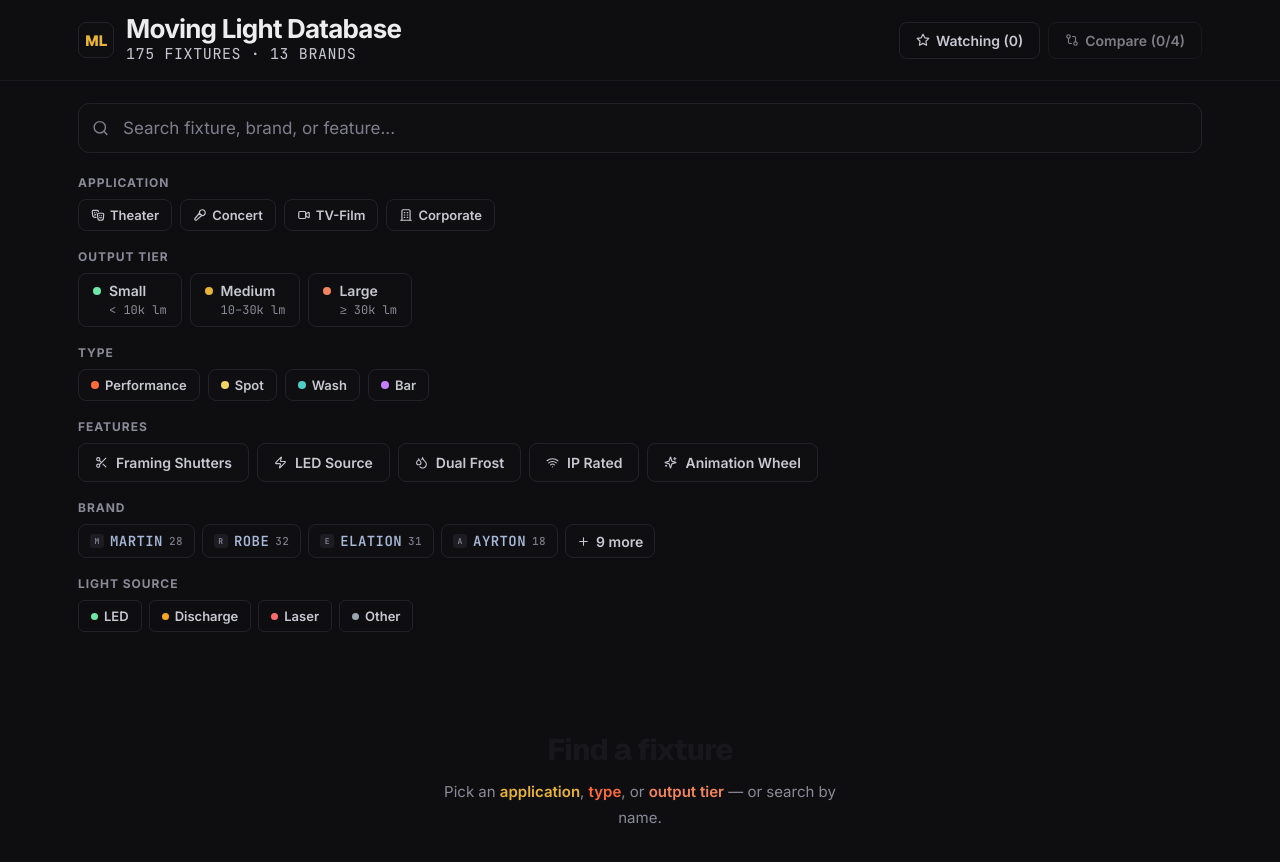
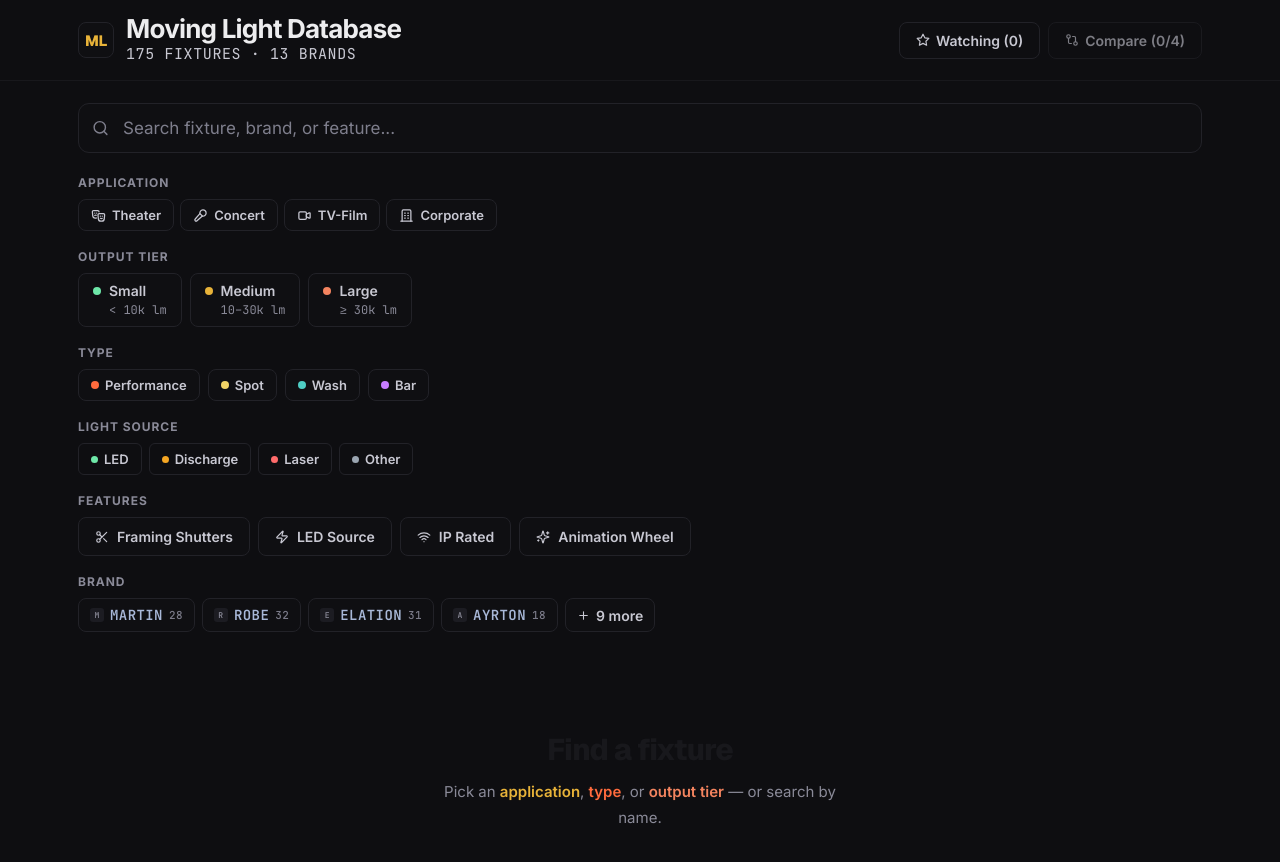
Before and after one commit to Rzalumen/MovingLightDatabase, a React (Vite) app: page / in a window 1280 px wide. Shown: the top 862 px of the page. Built offline with nearby package versions, Linux system fonts and the light colour scheme.

Commit message:
Phase 5: mobile pass — surfaced filters, hamburger, see-more brands, icon-only features, light source moved, frost removed, card trim

```diff
--- a/src/App.jsx
+++ b/src/App.jsx
@@ -1,5 +1,5 @@
 import React, { useState, useMemo, useEffect } from "react";
-import { Search, X, GitCompare, ChevronDown, ChevronUp, Check, Plus, Minus, ExternalLink, Scissors, SlidersHorizontal, Droplets, Wifi, Zap, Star, Menu, Sparkles } from "lucide-react";
+import { Search, X, GitCompare, ChevronDown, ChevronUp, Check, Plus, Minus, ExternalLink, Scissors, SlidersHorizontal, Wifi, Zap, Star, Menu, Sparkles } from "lucide-react";
 import { IconMasksTheater as Drama, IconMicrophone2 as Mic2, IconVideo as Video, IconBuilding as Building2 } from "@tabler/icons-react";
 
 import FIXTURES from "./fixtures.json";
@@ -20,11 +20,10 @@ const APP_ICONS = {
 };
 
 const FEAT_FILTERS = [
-  { key:"framing",   label:"Framing Shutters", mobileLabel:"Framing",   icon:<Scissors size={13}/>,  color:"#6EE7A8", field:f=>f.framing },
-  { key:"led",       label:"LED Source",        mobileLabel:"LED",       icon:<Zap size={13}/>,       color:"#6EE7A8", field:f=>f.lampType==="LED" },
-  { key:"dualFrost", label:"Dual Frost",        mobileLabel:"Frost",     icon:<Droplets size={13}/>,  color:"#4ECDC4", field:f=>f.dualFrost },
-  { key:"ipRated",   label:"IP Rated",          mobileLabel:"IP",        icon:<Wifi size={13}/>,      color:"#9D8DF1", field:f=>f.ipRated },
-  { key:"animation", label:"Animation Wheel",   mobileLabel:"Animation", icon:<Sparkles size={13}/>,  color:"#F2D466", field:f=>f.animationWheel },
+  { key:"framing",   label:"Framing Shutters", IconComp:Scissors, color:"#6EE7A8", field:f=>f.framing },
+  { key:"led",       label:"LED Source",        IconComp:Zap,      color:"#6EE7A8", field:f=>f.lampType==="LED" },
+  { key:"ipRated",   label:"IP Rated",          IconComp:Wifi,     color:"#9D8DF1", field:f=>f.ipRated },
+  { key:"animation", label:"Animation Wheel",   IconComp:Sparkles, color:"#F2D466", field:f=>f.animationWheel },
 ];
 
 function clean(s){ return (s||"").replace(/\s+/g," ").trim(); }
@@ -266,16 +265,17 @@ export default function App() {
 
         {/* Application */}
         <Section label="Application" active={apps.size}>
-          <div style={{display:"flex",gap:isMobile?6:8,flexWrap:"wrap"}}>
+          <div style={{display:"flex",gap:isMobile?4:6,flexWrap:isMobile?"nowrap":"wrap",overflowX:isMobile?"hidden":"visible"}}>
             {APP_ORDER.map(a=>{
               const on=apps.has(a);
               const col=APP_COLORS[a];
               const Icon=APP_ICONS[a];
+              const label = (isMobile && a === "Corporate") ? "Corp" : a;
               return(
                 <div key={a} className="chip" onClick={()=>toggle(apps,setApps,a)}
-                  style={{display:"flex",alignItems:"center",gap:5,padding:isMobile?"7px 10px":"7px 12px",background:on?col+"33":COLORS.bgElevated,border:`1.5px solid ${on?col:COLORS.borderDefault}`,borderRadius:RADIUS.md,fontSize:isMobile?13:13,fontWeight:600,color:on?col:COLORS.textSecondary,fontFamily:FONTS.ui,cursor:"pointer"}}>
-                  {Icon&&<Icon size={14} strokeWidth={2}/>}
-                  {a}
+                  style={{display:"flex",alignItems:"center",gap:isMobile?4:6,padding:isMobile?"5px 8px":"7px 12px",background:on?col+"33":COLORS.bgElevated,border:`1.5px solid ${on?col:COLORS.borderDefault}`,borderRadius:RADIUS.md,fontSize:isMobile?12:13,fontWeight:600,color:on?col:COLORS.textSecondary,fontFamily:FONTS.ui,cursor:"pointer",flexShrink:0}}>
+                  {Icon&&<Icon size={15} strokeWidth={2}/>}
+                  {label}
                   {on&&<Check size={12}/>}
                 </div>
               );
@@ -340,17 +340,36 @@ export default function App() {
               </div>
             </Section>
 
-            {/* Features */}
+            {/* Light Source */}
+            <Section label="Light Source" active={lamps.size}>
+              <div style={{display:"flex",gap:7,flexWrap:"wrap"}}>
+                {allLamps.map(l=>(
+                  <MiniPill key={l} active={lamps.has(l)} onClick={()=>toggle(lamps,setLamps,l)} dot={LAMP_COLORS[l]}>{l}</MiniPill>
+                ))}
+              </div>
+            </Section>
+
+            {/* Features — icon-only on mobile, icon+label on desktop */}
             <Section label="Features" active={feats.size}>
-              <div style={{display:"flex",gap:isMobile?5:8,flexWrap:"wrap"}}>
-                {FEAT_FILTERS.map(({key,label,icon,color,field,mobileLabel})=>{
+              <div style={{display:"flex",gap:isMobile?6:8,flexWrap:isMobile?"nowrap":"wrap"}}>
+                {FEAT_FILTERS.map(({key,label,IconComp,color})=>{
                   const on=feats.has(key);
+                  if(isMobile){
+                    return(
+                      <div key={key} className="chip" onClick={()=>toggle(feats,setFeats,key)}
+                        title={label}
+                        style={{position:"relative",width:32,height:32,display:"flex",alignItems:"center",justifyContent:"center",background:on?color+"33":COLORS.bgElevated,border:`1.5px solid ${on?color:COLORS.borderDefault}`,borderRadius:RADIUS.md,color:on?color:COLORS.textSecondary,flexShrink:0,cursor:"pointer"}}>
+                        <IconComp size={15} strokeWidth={2}/>
+                        {on && <div style={{position:"absolute",top:-3,right:-3,width:8,height:8,borderRadius:"50%",background:color,border:`2px solid ${COLORS.bgBase}`}}/>}
+                      </div>
+                    );
+                  }
                   return(
                     <div key={key} className="chip" onClick={()=>toggle(feats,setFeats,key)}
-                      style={{display:"flex",alignItems:"center",gap:isMobile?5:8,padding:isMobile?"6px 9px":"10px 16px",background:on?color+"33":COLORS.bgElevated,border:`1.5px solid ${on?color:COLORS.borderDefault}`,borderRadius:RADIUS.md,fontSize:isMobile?12:14,fontWeight:600,color:on?color:COLORS.textSecondary,fontFamily:FONTS.ui,cursor:"pointer"}}>
-                      {icon}
-                      {isMobile && mobileLabel ? mobileLabel : label}
-                      {on&&<Check size={12}/>}
+                      style={{display:"flex",alignItems:"center",gap:8,padding:"10px 16px",background:on?color+"33":COLORS.bgElevated,border:`1.5px solid ${on?color:COLORS.borderDefault}`,borderRadius:RADIUS.md,fontSize:14,fontWeight:600,color:on?color:COLORS.textSecondary,fontFamily:FONTS.ui,cursor:"pointer"}}>
+                      <IconComp size={14} strokeWidth={2}/>
+                      {label}
+                      {on&&<Check size={13}/>}
                     </div>
                   );
                 })}
@@ -389,15 +408,6 @@ export default function App() {
                     </div>
                   );
                 })()}
-              </div>
-            </Section>
-
-            {/* Light Source (advanced) */}
-            <Section label="Light Source" active={lamps.size}>
-              <div style={{display:"flex",gap:7,flexWrap:"wrap"}}>
-                {allLamps.map(l=>(
-                  <MiniPill key={l} active={lamps.has(l)} onClick={()=>toggle(lamps,setLamps,l)} dot={LAMP_COLORS[l]}>{l}</MiniPill>
-                ))}
               </div>
             </Section>
 
```
